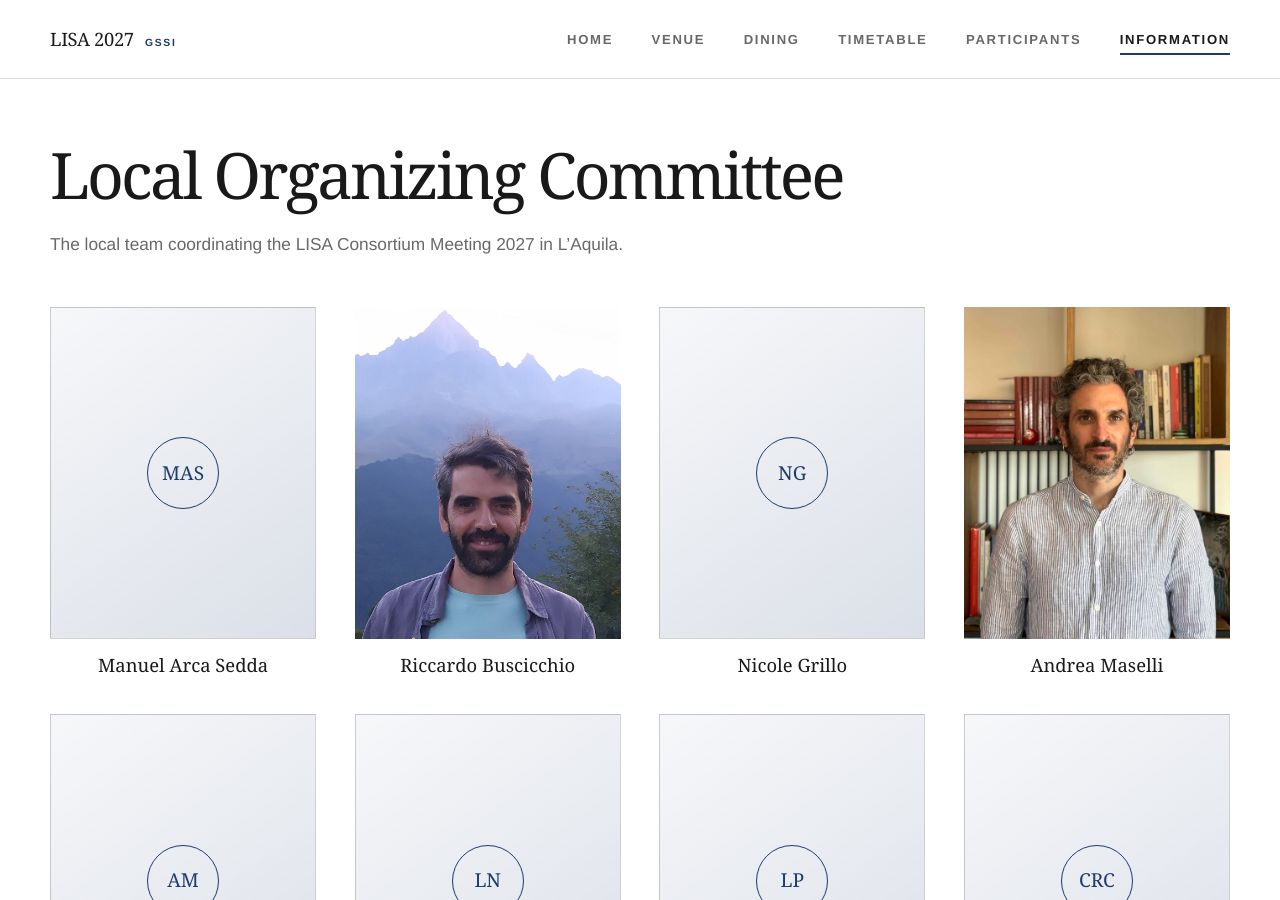
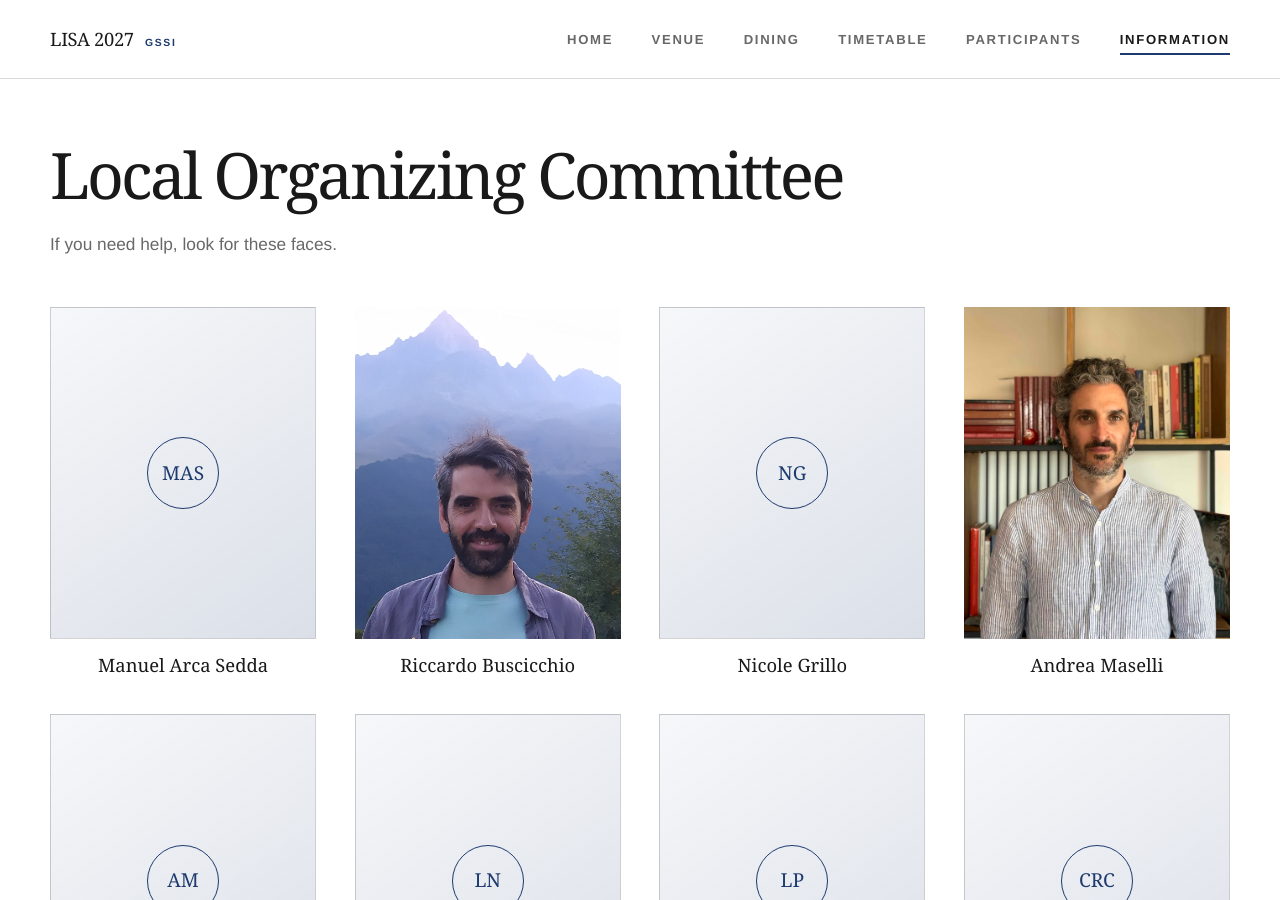
Before and after one commit to masellia/lisa-consortium-2027, a Jekyll site: the page built from local-organizing-committee.md, in a window 1280 px wide and 900 px high. Built offline with Jekyll 4.4.1, drawn with Linux system fonts in a browser that asks for light colours.

Commit message:
reshape info

```diff
--- a/local-organizing-committee.md
+++ b/local-organizing-committee.md
@@ -13,7 +13,7 @@ conference_section: information
 <header class="conference-page-intro">
 <!--  <p class="conference-section-kicker">The team at GSSI</p> -->
   <h1>Local Organizing Committee</h1>
-  <p>The local team coordinating the LISA Consortium Meeting 2027 in L&rsquo;Aquila.</p>
+  <p>If you need help, look for these faces.</p>
 </header>
 
 <div class="conference-page-body">
```
